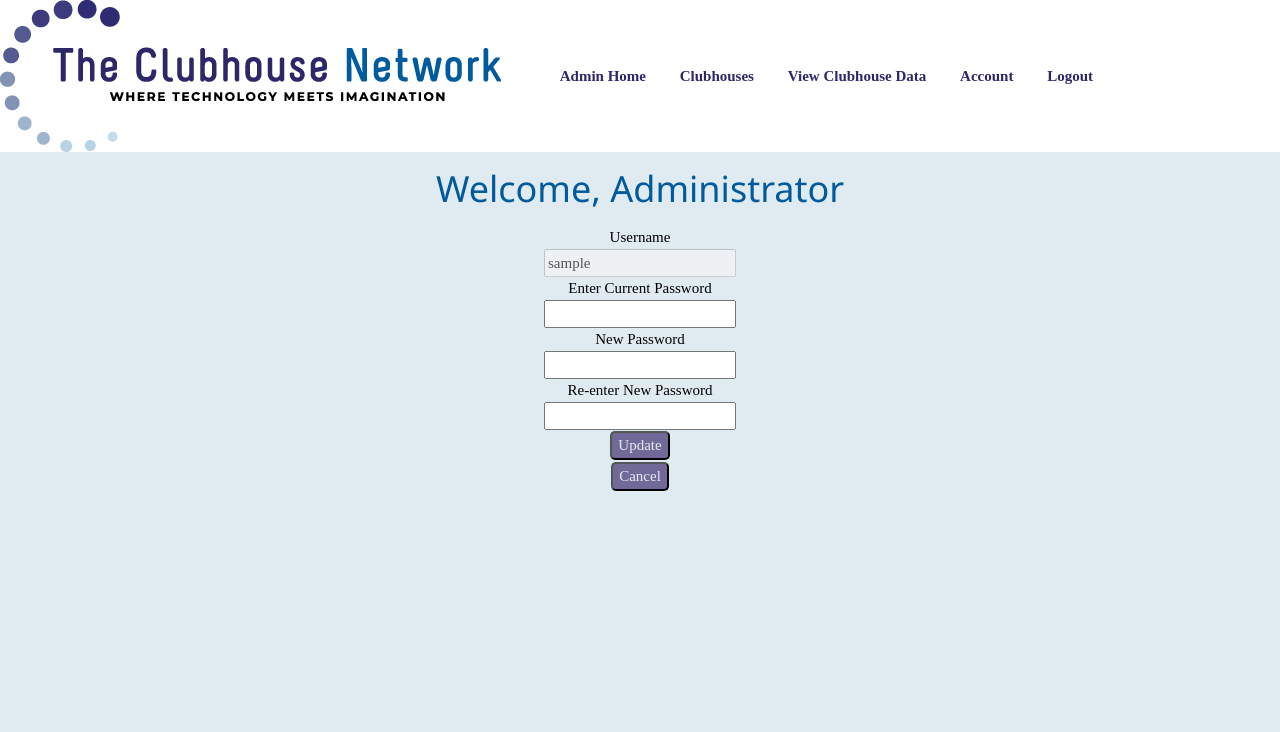
After one commit to liwanlin41/Clubhouse, a Flask app: page /account in a window 1280 px wide. The commit adds this page. Shown: the top 732 px of the page. Run offline with Flask 2, Linux system fonts and the light colour scheme; a user stored in the database is signed in; tables that the repository leaves empty hold one stand-in row (values such as "Sample post"); some web fonts are replaced.

Commit message:
account management

```diff
--- a/app/db.py
+++ b/app/db.py
@@ -462,7 +462,7 @@
     cursor.close()
 
 # update clubhouse info given clubhouse id
-def update_club_info(club_id, full_name, short_name):
+def update_club_info(club_id, full_name, short_name, display_by_last = None):
     cursor = get_cursor()
     if len(full_name) > 0:
         cursor.execute("""UPDATE clubhouses
@@ -474,6 +474,11 @@
                             SET short_name = %s
                             WHERE clubhouse_id = %s""",
                             (short_name, club_id))
+    if display_by_last is not None:
+        cursor.execute("""UPDATE clubhouses
+                            SET display_by_last = %s
+                            WHERE clubhouse_id = %s""",
+                            (display_by_last, club_id))
     # join_date is mandatory on the add form
 #    if join_date and len(join_date) > 0:
 #        cursor.execute("""UPDATE clubhouses
--- a/app/forms.py
+++ b/app/forms.py
@@ -145,8 +145,9 @@
     cancel_btn = SubmitField(_l('Cancel'))
 
 class ClubhouseEditForm(FlaskForm):
-    full_name = StringField(_l('Clubhouse Full Name'))
-    short_name = StringField(_l('Clubhouse Short Name'))
+    full_name = StringField(_l('Clubhouse Full Name'), validators = [DataRequired()])
+    short_name = StringField(_l('Clubhouse Short Name'), validators = [DataRequired()])
+    username = StringField(_l('Username'))
     join_date = DateField(_l('Join Date (y-m-d)'),format='%Y-%m-%d', validators = [Optional()])
     old_password = PasswordField(_l('Enter Current Password'))
     password = PasswordField(_l('New Password'))
@@ -161,7 +162,7 @@
     def __init__(self,data):
         self.form = ClubhouseEditForm()
         # unpack data
-        full_name, short_name, join_date, display_by_last = data
+        full_name, short_name, join_date, display_by_last, username = data
         # prepopulate fields
         if full_name:
             self.form.full_name.render_kw = {'value': full_name}
@@ -169,8 +170,10 @@
             self.form.short_name.render_kw = {'value': short_name}
         if join_date:
             self.form.join_date.render_kw = {'value': join_date, 'disabled': 'disabled'}
+        if username:
+            self.form.username.render_kw = {'value': username, 'disabled': 'disabled'}
         if display_by_last:
-            self.form.display_by_last = {'checked': display_by_last}
+            self.form.display_by_last.render_kw = {'checked': display_by_last}
 
 
 # check-in form and handler, these are up and running
--- a/app/routes.py
+++ b/app/routes.py
@@ -10,6 +10,7 @@
 from flask_babel import lazy_gettext as _l
 from flask_login import current_user, login_user, logout_user
 from werkzeug.urls import url_parse
+from wtforms.validators import DataRequired
 from .db import *
 from .plot import *
 from .models import *
@@ -58,6 +59,13 @@
 def home():
     return render_template('index.html')
 
+@app.route('/home') # to make it easier to route based on user access
+@fresh_login_required()
+def reroute_home():
+    if current_user.access == 'admin':
+        return redirect('/admin')
+    return redirect('/clubhouse')
+
 @app.route('/clubhouse')
 @fresh_login_required(impersonate = True)
 def club_home():
@@ -102,7 +110,7 @@
     if request.method == 'GET':
         return render_template('/admin/view.html', time_ranges=time_ranges, data_format=data_format, cur_range = time_ranges[0][0], cur_format = data_format[0][0])
 
-# logins and logouts
+# logins and logouts, account management
 
 # logout routing
 @app.route('/logout')
@@ -169,6 +177,43 @@
         flash(_l("Incorrect password."))
         return redirect('/reauthenticate')
     return render_template('login.html', form=form, refresh = True)
+
+@app.route('/account', methods=['GET','POST'])
+@fresh_login_required()
+def edit_account_details(): # change password, edit display name
+    # pre-populate form fields
+    working_id = current_user.id # login id
+    if current_user.access == "admin":
+        # must take the form full_name, short_name, join_date, name_display, username
+        load_info = (None, None, None, current_user.last_name_first, current_user.username)
+    else:
+        load_info = get_clubhouse_from_id(session['club_id'], field=None) + (current_user.username,)
+    # still use wrapper of ClubhouseInfoHandler
+    handler = ClubhouseInfoHandler(load_info)
+    form = handler.form
+    if current_user.access == "admin": # for form validation later
+        form.full_name.validators = []
+        form.short_name.validators = []
+        form.password.validators = [DataRequired()]
+    # handle POST request
+    if request.method == 'POST':
+        if "cancel_btn" in request.form: # cancel update
+            return redirect('/home')
+        # require password before doing anything
+        if current_user.check_password(request.form['old_password']):
+            if form.validate_on_submit():
+                if len(request.form['password']) > 0: # update password
+                    update_password(working_id, request.form['password'])
+                # update clubhouse name and info
+                if current_user.access == "clubhouse":
+                    update_club_info(session['club_id'], request.form['full_name'], request.form['short_name'], form.display_by_last.data)
+                    # reset session field in case this changed
+                    session['last_name_first'] = form.display_by_last.data
+                flash(_l("Updated successfully."))
+                return redirect('/home')
+        else:
+            flash(_l("Incorrect password."))
+    return render_template('account.html', form=form)
 
 # rest of app routes for clubhouse home page
 
@@ -311,40 +356,21 @@
 @app.route('/admin/editclubhouse', methods=['GET','POST'])
 @fresh_login_required(access="admin")
 def edit_clubhouse_info():
-    if 'edit_club_id' not in session:
-        # make this the admin password change page
-        working_id = current_user.id # login id
-        # must take the form full_name, short_name, join_date, name_display
-        load_info = (None, None, None, None)
-        # require password
-        require_password = True
-    else:
-        # retrieve login id
-        working_id = get_user_id_from_club(session['edit_club_id'])
-        club_info = get_clubhouse_from_id(session['edit_club_id'], field=None)
-        # clubhouse preference name_display does not get changed here
-        load_info = club_info[:3] + (None,)
-        require_password = False
+    if 'edit_club_id' not in session: # can only access this page if clubhouse selected
+        return redirect('/admin/clubhouses')
+    # retrieve login id
+    working_id = get_user_id_from_club(session['edit_club_id'])
+    # retrieve username
+    u_name = get_user_from_id(working_id)[1]
+    club_info = get_clubhouse_from_id(session['edit_club_id'], field=None)
+    # clubhouse preference for name_display does not get changed here
+    load_info = club_info[:-1] + (None, u_name)
     handler = ClubhouseInfoHandler(load_info)
     form = handler.form
     if request.method == 'POST':
         if "cancel_btn" in request.form: # cancel update
-            if 'edit_club_id' in session:
-                session.pop('edit_club_id')
+            session.pop('edit_club_id')
             return redirect('/admin/clubhouses')
-        if require_password: # change admin password
-            # check that password is correct
-            if current_user.check_password(request.form['old_password']):
-                if form.validate_on_submit():
-                    if len(request.form['password']) == 0:
-                        flash(_l("Password is required."))
-                    # update password
-                    else:
-                        update_password(working_id, request.form['password'])
-                        flash(_l("Password changed successfully."))
-                        return redirect('/admin/clubhouses')
-            else:
-                flash(_l("Incorrect password."))
         elif "delete_btn" in request.form: # delete clubhouse
             flash(delete_clubhouse(session['edit_club_id'])) # delete from db
             if 'club_id' in session and session['club_id'] == session['edit_club_id']:
@@ -363,7 +389,7 @@
             session.pop('edit_club_id') # remove club_id from memory
             flash(_l("Updated successfully."))
             return redirect('/admin/clubhouses')
-    return render_template('/admin/change.html', form=form, clubhouse_name=load_info[0],require_password=require_password)
+    return render_template('/admin/change.html', form=form, clubhouse_name=load_info[0])
 
 @app.route('/admin/addclubhouse', methods=['GET','POST'])
 @fresh_login_required(access="admin")
--- /dev/null
+++ b/app/templates/account.html
@@ -0,0 +1,56 @@
+{% extends "base.html" %}
+<!-- user account management-->
+
+{% block title %} {{_("Account")}} {% endblock %}
+
+{% block navtabs %}
+<!-- different navtabs based on account-->
+{% if current_user.access == "admin" %}
+<li><a href="/admin">{{_("Admin Home")}}</a></li>
+<li><a href="/admin/clubhouses">{{_("Clubhouses")}}</a></li>
+<li><a href="/admin/view">{{_("View Clubhouse Data")}}</a></li>
+{% else %}
+<li><a href="/clubhouse">{{_("Clubhouse Home")}}</a></li>
+<li><a href="/clubhouse/checkin">{{_("Member Check-in")}}</a></li>
+<li><a href="/clubhouse/members">{{_("Edit Members")}}</a></li>
+<li><a href="/clubhouse/view">{{_("View Data")}}</a></li>
+{% endif %}
+{% endblock %}
+
+{% block content %}
+<form action="" method="post" novalidate>
+	{{ form.hidden_tag() }}
+	{{ form.username.label }}<br>
+	{{ form.username(size=20) }}<br>
+	{% if current_user.access == "clubhouse" %}
+	{{ form.full_name.label }}<br>
+        {% for error in form.full_name.errors %}
+        <span style="color: red;">[{{ error }}]</span><br>
+        {% endfor %}
+        {{ form.full_name(size=20) }}<br>
+        {{ form.short_name.label }}<br>
+        {% for error in form.short_name.errors %}
+        <span style="color: red;">[{{ error }}]</span><br>
+        {% endfor %}
+        {{ form.short_name(size=20) }}<br>
+	{% endif %}
+	{{ form.old_password.label }}<br>
+	{{ form.old_password(size=20) }}<br>
+	{{ form.password.label }}<br>
+        {% for error in form.password.errors %}
+        <span style="color: red;">[{{ error }}]</span><br>
+        {% endfor %}
+        {{ form.password(size=20) }}<br>
+        {{ form.confirm.label }}<br>
+        {% for error in form.confirm.errors %}
+        <span style="color: red;">[{{ error }}]</span><br>
+        {% endfor %}
+        {{ form.confirm(size=20) }}<br>
+	{% if current_user.access == "clubhouse" %}
+	{{ form.display_by_last() }}
+	{{ form.display_by_last.label }}<br>
+	{% endif %}
+	{{ form.submit_btn() }}<br>
+	{{ form.cancel_btn() }}
+</form>
+{% endblock %}
--- a/app/templates/base.html
+++ b/app/templates/base.html
@@ -7,7 +7,7 @@
         <link rel="stylesheet" href="{{ url_for('static',filename='style.css') }}" />
 	{% block scripts %}
 	{% endblock %}
-        <title>{% block title %}{% endblock %} - The Clubhouse Network</title>
+	<title>{% block title %}{% endblock %} - {{_("The Clubhouse Network")}}</title>
         {% endblock %}
     </head>
     <body>
@@ -25,6 +25,7 @@
 		<ul>
                         {% block navtabs %}{% endblock %}
 			{% if not current_user.is_anonymous %}
+			<li><a href="/account">{{_("Account")}}</a></li>
 			<li><a href="{{ url_for('logout') }}">{{_("Logout")}}</a></li>
 			{% endif %}
                     </ul>
```
Also changed, not shown: app/templates/admin/change.html (+8 -4 lines).
